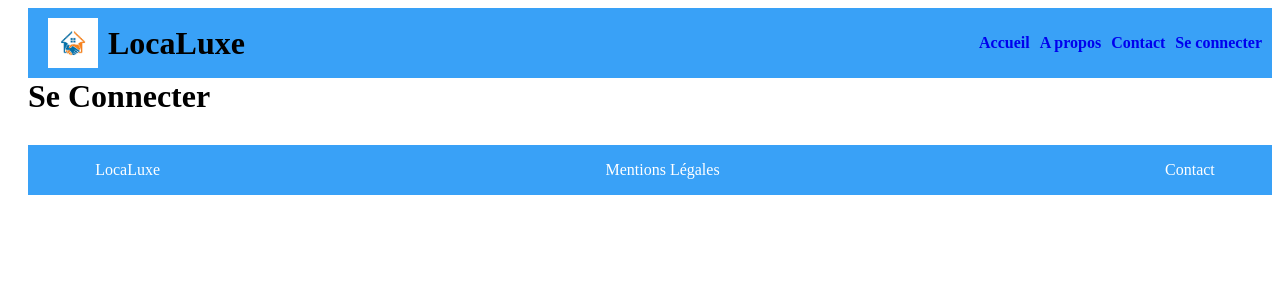
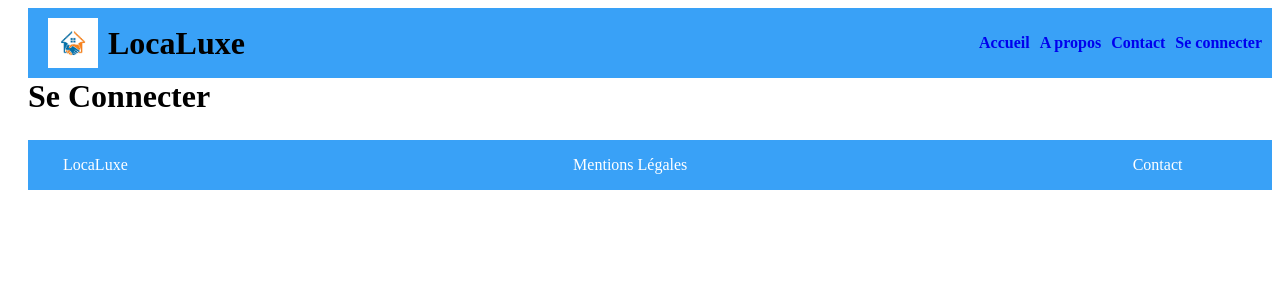
Before and after one commit to philippe-30/LocaLuxe-react, a React (Create React App) app: page /connexion in a window 1280 px wide. Shown: the top 300 px of the page. Built offline with nearby package versions, Linux system fonts and the light colour scheme.

Commit message:
projet philippe react

```diff
--- a/src/components/Footer/footer.css
+++ b/src/components/Footer/footer.css
@@ -1,22 +1,17 @@
 footer {
-  background-color: rgb(57, 161, 247);
-  height: 50px;
   display: flex;
   flex-direction: row;
-  margin-top: 30px;
+  background-color: rgb(57, 161, 247);
+  height: 4%;
+  margin-top: 2%;
+  color: white;
+  font-size: 1rem;
 }
 
-footer div {
-  margin: 0 auto;
-  width: 90%;
-  height: 100%;
+footer>div {
   display: flex;
   justify-content: space-between;
   align-items: center;
+  margin-left: 2%;
+  width: 90%;
 }
-
-footer p {
-  color: white;
-  font-size: 16px;
-  font-family: 'Suez One';
-}
--- a/src/pages/Accueil.jsx
+++ b/src/pages/Accueil.jsx
@@ -2,7 +2,7 @@ import React, { useState } from 'react'
 import NavBar from '../components/NavBar/NavBar'
 import ListMarkers from '../components/ListMarkers/ListMarkers';
 import MapComponent from '../components/Map/MapComponent';
-import annonces from '../data/annonces.json';
+import annonces from '../jsonData/annonces.json';
 
 export const Context = React.createContext();
 
```
Also changed, not shown: src/components/MapContext/MapContext.jsx (added), src/jsonData/annonces.json (renamed from src/data/annonces.json).
